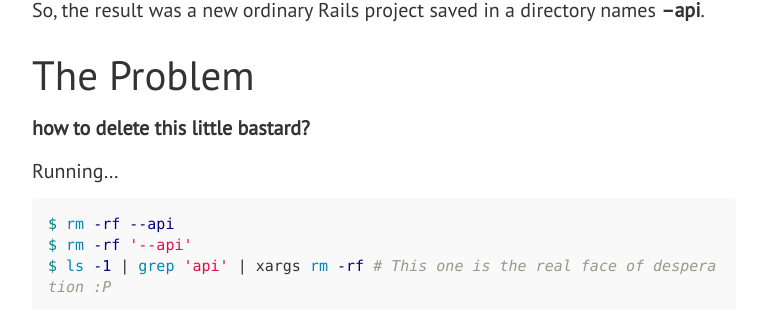
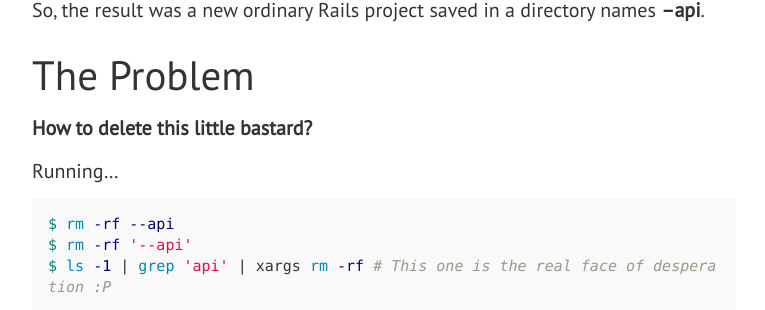
Before and after one commit to mauricioklein/mauricioklein.github.io, a Jekyll site: the page built from _posts/2016-01-26-how-delete-files-with-special-characters.md, in a window 1280 px wide. Shown: the part 851-1161 px from the top of the page, without its empty margins (256-1021 px from the left). Built offline with Jekyll 4.4.1, drawn with Linux system fonts in a browser that asks for light colours; nearby versions of some CDN libraries.

```diff
--- a/_posts/2016-01-26-how-delete-files-with-special-characters.md
+++ b/_posts/2016-01-26-how-delete-files-with-special-characters.md
@@ -22,7 +22,7 @@ So, the result was a new ordinary Rails project saved in a directory names __--a
 
 # The Problem
 
-**how to delete this little bastard?**
+**How to delete this little bastard?**
 
 Running...
 
```
